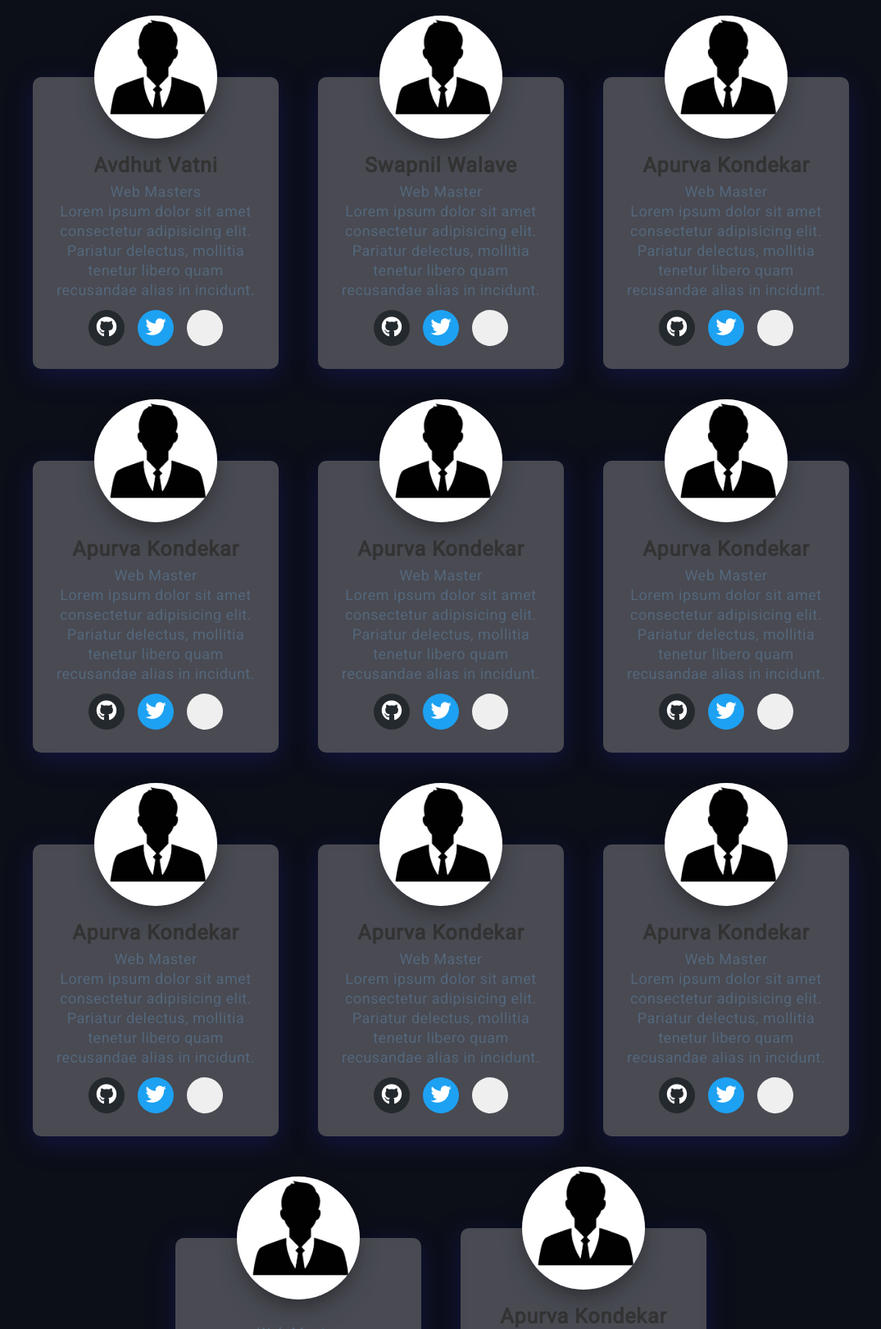
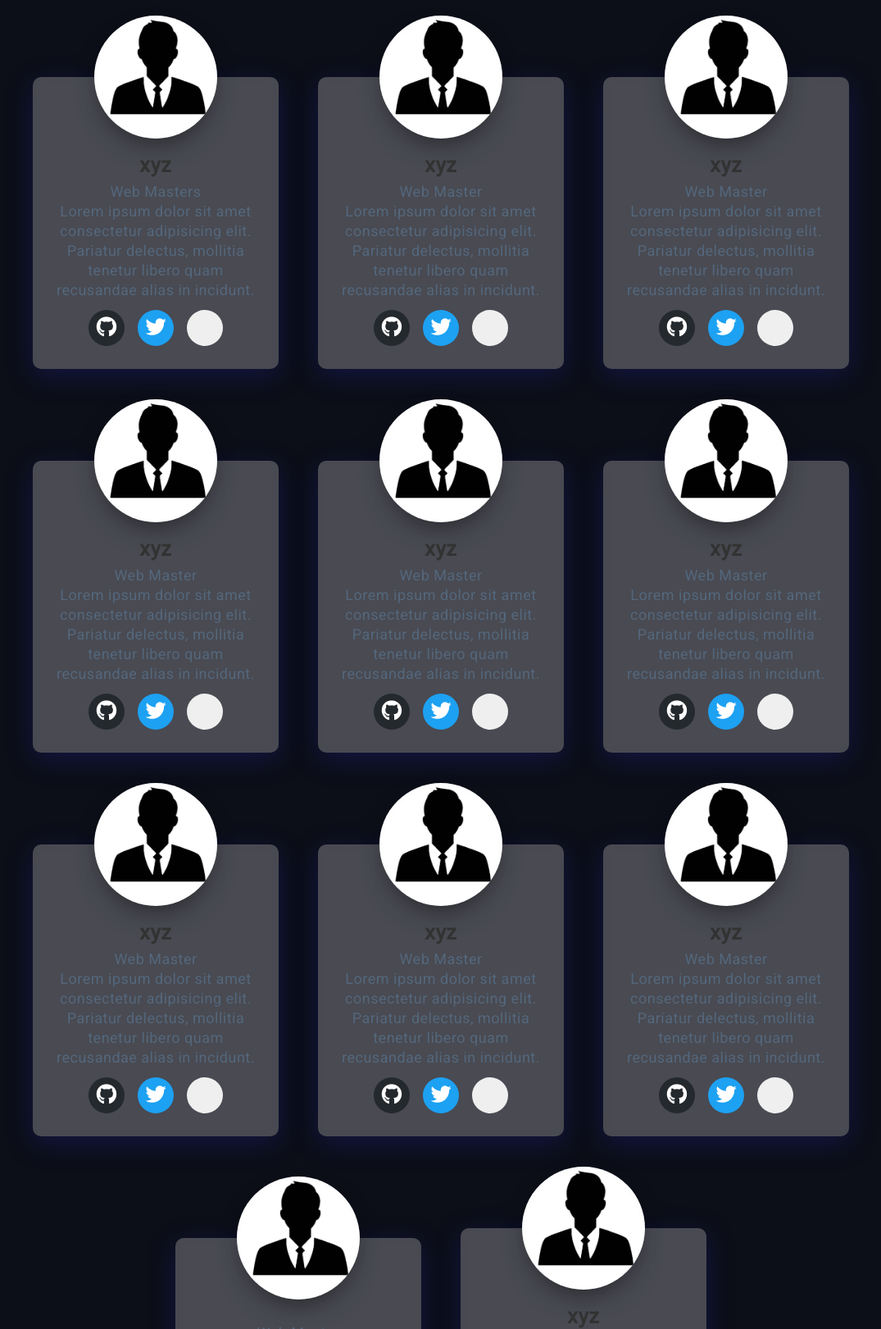
Before and after one commit to swapnil-SN7/Anantam-website, a plain HTML site: page team.html in a window 1280 px wide. Shown: the part 241-1862 px from the top of the page at 82% size, without its empty margins (102-1177 px from the left). Drawn offline with Linux system fonts and the light colour scheme.

Commit message:
some changess

```diff
--- a/team.html
+++ b/team.html
@@ -521,7 +521,7 @@
         <div class="card-image">
             <img src="logo.png" alt="Profile image">
         </div>
-        <p class="name">Avdhut Vatni</p>
+        <p class="name">xyz</p>
         <p>Web Masters</p>
         <p>Lorem ipsum dolor sit amet consectetur adipisicing elit. Pariatur delectus, mollitia tenetur libero quam recusandae alias in incidunt.</p>
         <div class="socials">
@@ -535,7 +535,7 @@
         <div class="card-image">
             <img src="logo.png" alt="Profile image">
         </div>
-        <p class="name">Swapnil Walave</p>
+        <p class="name">xyz</p>
         <p>Web Master</p>
         <p>Lorem ipsum dolor sit amet consectetur adipisicing elit. Pariatur delectus, mollitia tenetur libero quam recusandae alias in incidunt.</p>
         <div class="socials">
@@ -549,7 +549,7 @@
         <div class="card-image">
             <img src="logo.png" alt="Profile image">
         </div>
-        <p class="name">Apurva Kondekar</p>
+        <p class="name">xyz  </p>
         <p>Web Master</p>
         <p>Lorem ipsum dolor sit amet consectetur adipisicing elit. Pariatur delectus, mollitia tenetur libero quam recusandae alias in incidunt.</p>
         <div class="socials">
@@ -563,7 +563,7 @@
         <div class="card-image">
             <img src="logo.png" alt="Profile image">
         </div>
-        <p class="name">Apurva Kondekar</p>
+        <p class="name">xyz  </p>
         <p>Web Master</p>
         <p>Lorem ipsum dolor sit amet consectetur adipisicing elit. Pariatur delectus, mollitia tenetur libero quam recusandae alias in incidunt.</p>
         <div class="socials">
@@ -577,7 +577,7 @@
         <div class="card-image">
             <img src="logo.png" alt="Profile image">
         </div>
-        <p class="name">Apurva Kondekar</p>
+        <p class="name">xyz  </p>
         <p>Web Master</p>
         <p>Lorem ipsum dolor sit amet consectetur adipisicing elit. Pariatur delectus, mollitia tenetur libero quam recusandae alias in incidunt.</p>
         <div class="socials">
@@ -591,7 +591,7 @@
         <div class="card-image">
             <img src="logo.png" alt="Profile image">
         </div>
-        <p class="name">Apurva Kondekar</p>
+        <p class="name">xyz  </p>
         <p>Web Master</p>
         <p>Lorem ipsum dolor sit amet consectetur adipisicing elit. Pariatur delectus, mollitia tenetur libero quam recusandae alias in incidunt.</p>
         <div class="socials">
@@ -605,7 +605,7 @@
         <div class="card-image">
             <img src="logo.png" alt="Profile image">
         </div>
-        <p class="name">Apurva Kondekar</p>
+        <p class="name">xyz  </p>
         <p>Web Master</p>
         <p>Lorem ipsum dolor sit amet consectetur adipisicing elit. Pariatur delectus, mollitia tenetur libero quam recusandae alias in incidunt.</p>
         <div class="socials">
@@ -619,7 +619,7 @@
         <div class="card-image">
             <img src="logo.png" alt="Profile image">
         </div>
-        <p class="name">Apurva Kondekar</p>
+        <p class="name">xyz  </p>
         <p>Web Master</p>
         <p>Lorem ipsum dolor sit amet consectetur adipisicing elit. Pariatur delectus, mollitia tenetur libero quam recusandae alias in incidunt.</p>
         <div class="socials">
@@ -633,7 +633,7 @@
         <div class="card-image">
             <img src="logo.png" alt="Profile image">
         </div>
-        <p class="name">Apurva Kondekar</p>
+        <p class="name">xyz  </p>
         <p>Web Master</p>
         <p>Lorem ipsum dolor sit amet consectetur adipisicing elit. Pariatur delectus, mollitia tenetur libero quam recusandae alias in incidunt.</p>
         <div class="socials">
@@ -661,7 +661,7 @@
         <div class="card-image">
             <img src="logo.png" alt="Profile image">
         </div>
-        <p class="name">Apurva Kondekar</p>
+        <p class="name">xyz  </p>
         <p>Web Master</p>
         <p>Lorem ipsum dolor sit amet consectetur adipisicing elit. Pariatur delectus, mollitia tenetur libero quam recusandae alias in incidunt.</p>
         <div class="socials">
```
